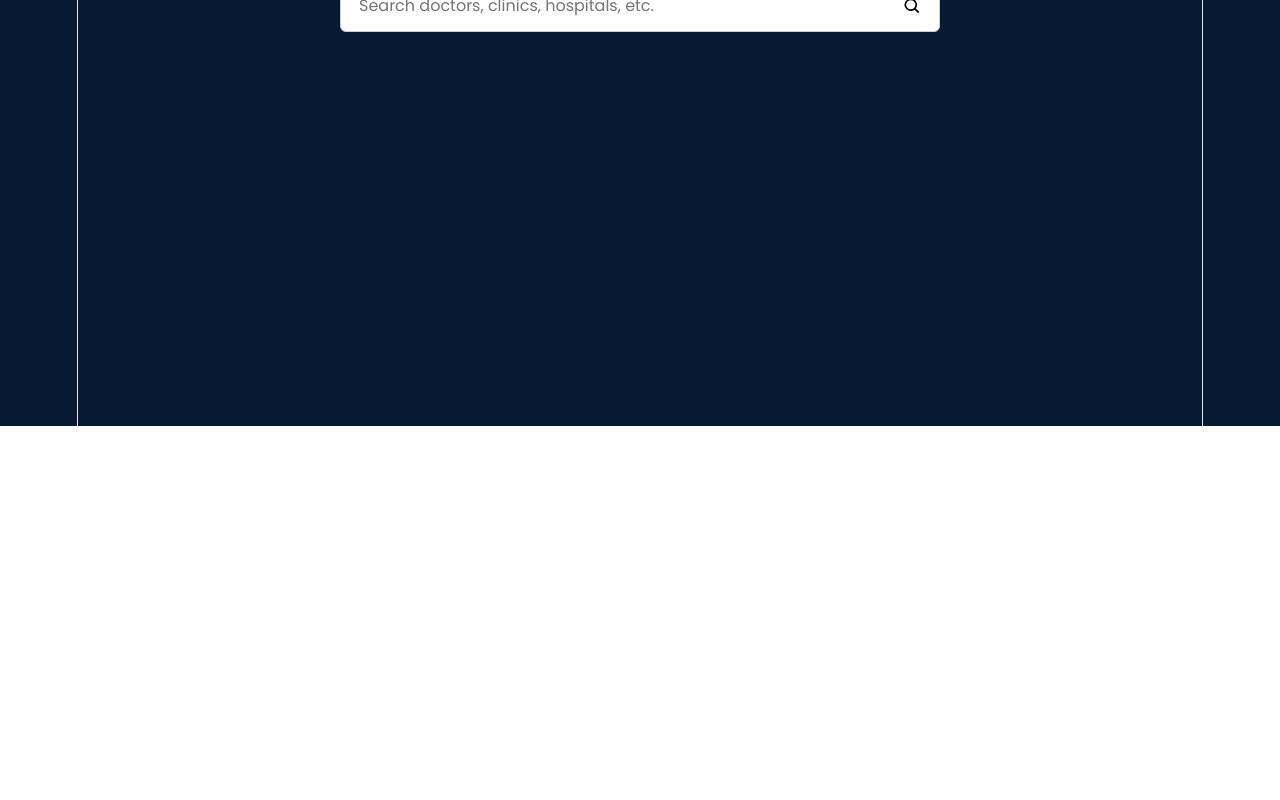
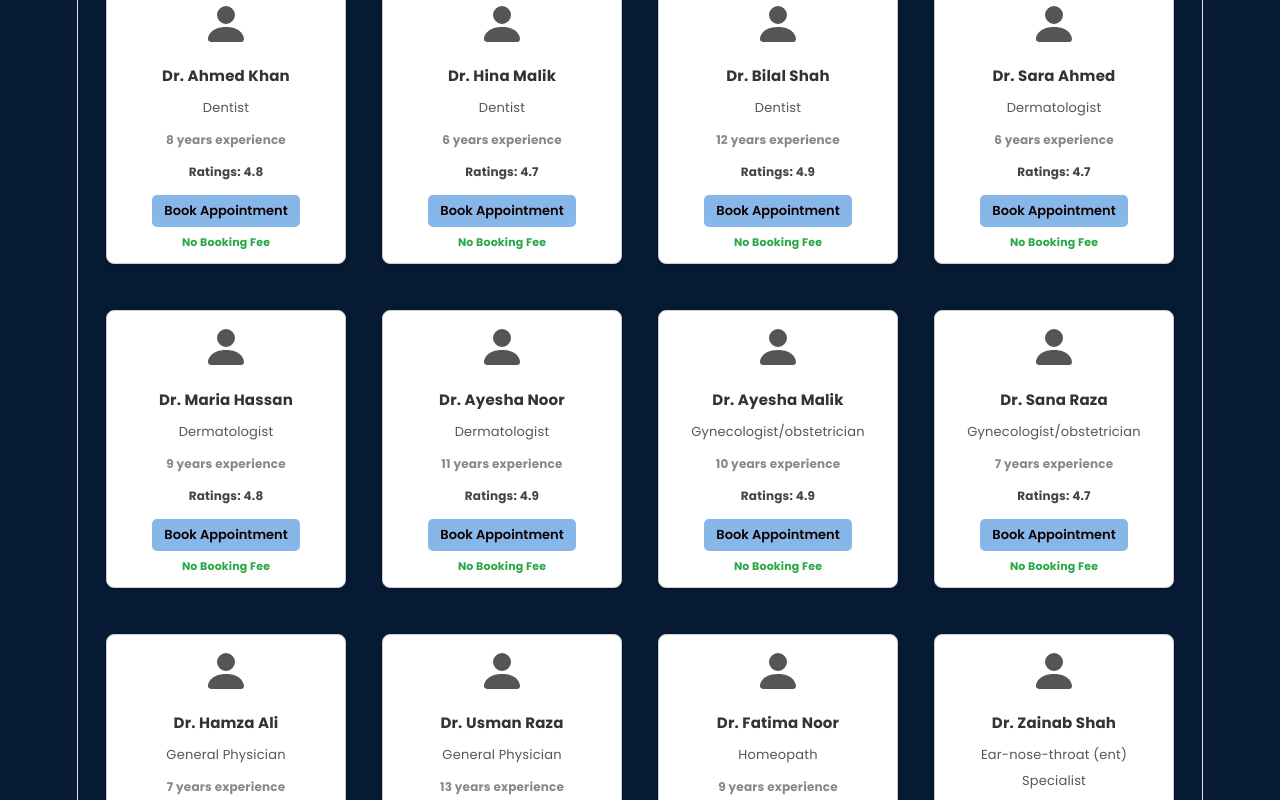
Before and after one commit to romeesa07/med_appt, a React (Vite) app: page /find-doctor in a window 1280 px wide. Shown: the part 600-1400 px from the top of the page. Before the commit the page ends 1026 px from the top, so only its background shows below. Built offline with nearby package versions, Linux system fonts and the light colour scheme.

Commit message:
Create DoctorCard component and doctor search results

```diff
--- /dev/null
+++ b/src/Components/DoctorCard/DoctorCard.css
@@ -0,0 +1,99 @@
+.doctor-card-container {
+  width: 100%;
+  height: fit-content;
+  border: 1px solid #ccc;
+  border-radius: 8px;
+  overflow: hidden;
+  box-shadow: 0 2px 4px rgba(0, 0, 0, 0.1);
+  background-color: #fff;
+  vertical-align: top;
+}
+
+.doctor-card-details-container {
+  padding: 12px 14px 8px;
+}
+
+.doctor-card-profile-image-container {
+  text-align: center;
+  margin-bottom: 8px;
+}
+
+.doctor-card-profile-image-container svg {
+  width: 48px;
+  height: 48px;
+  color: #555;
+}
+
+.doctor-card-details {
+  text-align: center;
+}
+
+.doctor-card-detail-name {
+  font-size: 15px;
+  font-weight: bold;
+  margin-bottom: 6px;
+  color: #333;
+}
+
+.doctor-card-detail-speciality {
+  font-size: 13px;
+  margin-bottom: 6px;
+  color: #555;
+}
+
+.doctor-card-detail-experience {
+  font-size: 12px;
+  color: #888;
+  margin-bottom: 6px;
+  font-weight: bold;
+}
+
+.doctor-card-detail-consultationfees {
+  font-size: 12px;
+  margin-bottom: 10px;
+  font-weight: bold;
+  color: #444;
+}
+
+.doctor-card-book-button-container {
+  text-align: center;
+  margin-top: 8px;
+  margin-bottom: 0;
+}
+
+.book-appointment-btn {
+  background-color: #87b6e9;
+  color: #100101;
+  border: none;
+  padding: 6px 12px;
+  font-size: 13px;
+  font-weight: 600;
+  border-radius: 5px;
+  cursor: pointer;
+  width: auto;
+}
+
+.book-appointment-btn:hover {
+  background-color: #031427;
+}
+
+.book-appointment-btn div:first-child {
+  font-weight: 600;
+}
+
+.book-appointment-btn div:nth-child(2) {
+  font-size: 12px;
+  font-weight: bold;
+  margin-top: 3px;
+}
+
+.book-appointment-btn:hover {
+  background-color: #0056b3;
+}
+
+.no-booking-fee {
+  margin-top: 2px;
+  font-size: 11px;
+  font-weight: bold;
+  color: #28a745;
+}
--- /dev/null
+++ b/src/Components/DoctorCard/DoctorCard.jsx
@@ -0,0 +1,64 @@
+import React from 'react';
+import './DoctorCard.css';
+
+const DoctorCard = ({
+  name,
+  speciality,
+  experience,
+  ratings,
+}) => {
+  return (
+    <div className="doctor-card-container">
+
+      <div className="doctor-card-details-container">
+
+        {/* Doctor Profile Icon */}
+        <div className="doctor-card-profile-image-container">
+          <svg
+            xmlns="http://www.w3.org/2000/svg"
+            width="46"
+            height="46"
+            fill="currentColor"
+            className="bi bi-person-fill"
+            viewBox="0 0 16 16"
+          >
+            <path d="M3 14s-1 0-1-1 1-4 6-4 6 3 6 4-1 1-1 1H3zm5-6a3 3 0 1 0 0-6 3 3 0 0 0 0 6z" />
+          </svg>
+        </div>
+
+        {/* Doctor Details */}
+        <div className="doctor-card-details">
+          <div className="doctor-card-detail-name">
+            {name}
+          </div>
+
+          <div className="doctor-card-detail-speciality">
+            {speciality}
+          </div>
+
+          <div className="doctor-card-detail-experience">
+            {experience} years experience
+          </div>
+
+          <div className="doctor-card-detail-consultationfees">
+            Ratings: {ratings}
+          </div>
+        </div>
+
+        {/* Book Appointment Button */}
+        <div className="doctor-card-book-button-container">
+          <button className="book-appointment-btn">
+            <div>Book Appointment</div>
+          </button>
+          <div className="no-booking-fee">
+            No Booking Fee
+          </div>
+        </div>
+
+      </div>
+
+    </div>
+  );
+};
+
+export default DoctorCard;
--- a/src/Components/FindDoctorSearch/FindDoctorSearch.css
+++ b/src/Components/FindDoctorSearch/FindDoctorSearch.css
@@ -1,6 +1,6 @@
 .find-doctor {
   width: 100%;
-  max-width: 900px;
+  max-width: 1100px;
   margin: 80px auto 0;
   padding: 20px;
   box-sizing: border-box;
@@ -8,13 +8,13 @@
 }
 
 .find-doctor h1 {
-  margin: 0 0 8px;
+  margin: 0 0 4px;
   font-size: 36px;
   color: #414146;
 }
 
 .search-subtitle {
-  margin: 0 0 25px;
+  margin: 0 0 -200px;
   font-size: 18px;
   color: #666;
 }
@@ -48,12 +48,11 @@
 }
 
 .search-doctor-input-box:focus {
-  border-color: #007bff;
+  border-color: #3685fb;
 }
 
 .find-icon {
   position: absolute;
-
   right: 18px;
   top: 50%;
 
@@ -67,7 +66,6 @@
 
 .search-doctor-input-results {
   position: absolute;
-
   top: 58px;
   left: 0;
 
@@ -83,7 +81,6 @@
   z-index: 100;
 
   overflow: hidden;
-
   text-align: left;
 }
 
@@ -125,6 +122,50 @@
   font-weight: bold;
 }
 
+
+/* ==============================
+   Doctor Cards
+   ============================== */
+
+.doctor-results {
+  width: 100%;
+  margin-top: -200px;
+  justify-content: center;
+  display: grid;
+  grid-template-columns: repeat(4, 1fr);
+  gap: 16px;
+
+  text-align: left;
+}
+
+.doctor-results .doctor-card-container {
+  width: 240px;
+  max-width: 100%;
+  box-sizing: border-box;
+}
+
+.no-doctors {
+  grid-column: 1 / -1;
+
+  text-align: center;
+  color: #666;
+  font-size: 16px;
+  margin-top: 20px;
+}
+
+
+/* ==============================
+   Responsive Design
+   ============================== */
+
+@media (max-width: 900px) {
+
+  .doctor-results {
+    grid-template-columns: repeat(2, 1fr);
+  }
+
+}
+
 @media (max-width: 600px) {
 
   .find-doctor {
@@ -144,4 +185,10 @@
     width: 100%;
   }
 
+  .doctor-results {
+    grid-template-columns: 1fr;
+    gap: 15px;
+    margin-top: 25px;
+  }
+
 }
--- a/src/Components/FindDoctorSearch/FindDoctorSearch.jsx
+++ b/src/Components/FindDoctorSearch/FindDoctorSearch.jsx
@@ -1,6 +1,6 @@
-
 import React, { useState } from 'react';
 import './FindDoctorSearch.css';
+import DoctorCard from '../DoctorCard/DoctorCard';
 
 const specialities = [
   'Dentist',
@@ -12,6 +12,93 @@ const specialities = [
   'Ayurveda'
 ];
 
+const doctors = [
+  {
+    name: 'Dr. Ahmed Khan',
+    speciality: 'Dentist',
+    experience: 8,
+    ratings: '4.8'
+  },
+  {
+    name: 'Dr. Hina Malik',
+    speciality: 'Dentist',
+    experience: 6,
+    ratings: '4.7'
+  },
+  {
+    name: 'Dr. Bilal Shah',
+    speciality: 'Dentist',
+    experience: 12,
+    ratings: '4.9'
+  },
+  {
+    name: 'Dr. Sara Ahmed',
+    speciality: 'Dermatologist',
+    experience: 6,
+    ratings: '4.7'
+  },
+  {
+    name: 'Dr. Maria Hassan',
+    speciality: 'Dermatologist',
+    experience: 9,
+    ratings: '4.8'
+  },
+  {
+    name: 'Dr. Ayesha Noor',
+    speciality: 'Dermatologist',
+    experience: 11,
+    ratings: '4.9'
+  },
+  {
+    name: 'Dr. Ayesha Malik',
+    speciality: 'Gynecologist/obstetrician',
+    experience: 10,
+    ratings: '4.9'
+  },
+  {
+    name: 'Dr. Sana Raza',
+    speciality: 'Gynecologist/obstetrician',
+    experience: 7,
+    ratings: '4.7'
+  },
+  {
+    name: 'Dr. Hamza Ali',
+    speciality: 'General Physician',
+    experience: 7,
+    ratings: '4.6'
+  },
+  {
+    name: 'Dr. Usman Raza',
+    speciality: 'General Physician',
+    experience: 13,
+    ratings: '4.8'
+  },
+  {
+    name: 'Dr. Fatima Noor',
+    speciality: 'Homeopath',
+    experience: 9,
+    ratings: '4.8'
+  },
+  {
+    name: 'Dr. Zainab Shah',
+    speciality: 'Ear-nose-throat (ent) Specialist',
+    experience: 11,
+    ratings: '4.9'
+  },
+  {
+    name: 'Dr. Omar Farooq',
+    speciality: 'Ayurveda',
+    experience: 5,
+    ratings: '4.5'
+  },
+  {
+    name: 'Dr. Noor Fatima',
+    speciality: 'Ayurveda',
+    experience: 8,
+    ratings: '4.7'
+  }
+];
+
 const FindDoctorSearch = () => {
   const [showResults, setShowResults] = useState(false);
   const [searchDoctor, setSearchDoctor] = useState('');
@@ -20,6 +107,14 @@ const FindDoctorSearch = () => {
     setSearchDoctor(speciality);
     setShowResults(false);
   };
+
+  const filteredDoctors = searchDoctor
+    ? doctors.filter(
+        (doctor) =>
+          doctor.speciality.toLowerCase() ===
+          searchDoctor.toLowerCase()
+      )
+    : doctors;
 
   return (
     <div className="find-doctor">
@@ -78,6 +173,26 @@ const FindDoctorSearch = () => {
 
       </div>
 
+      <div className="doctor-results">
+
+        {filteredDoctors.length > 0 ? (
+          filteredDoctors.map((doctor) => (
+            <DoctorCard
+              key={doctor.name}
+              name={doctor.name}
+              speciality={doctor.speciality}
+              experience={doctor.experience}
+              ratings={doctor.ratings}
+            />
+          ))
+        ) : (
+          <p className="no-doctors">
+            No doctors found for this specialty.
+          </p>
+        )}
+
+      </div>
+
     </div>
   );
 };
```
